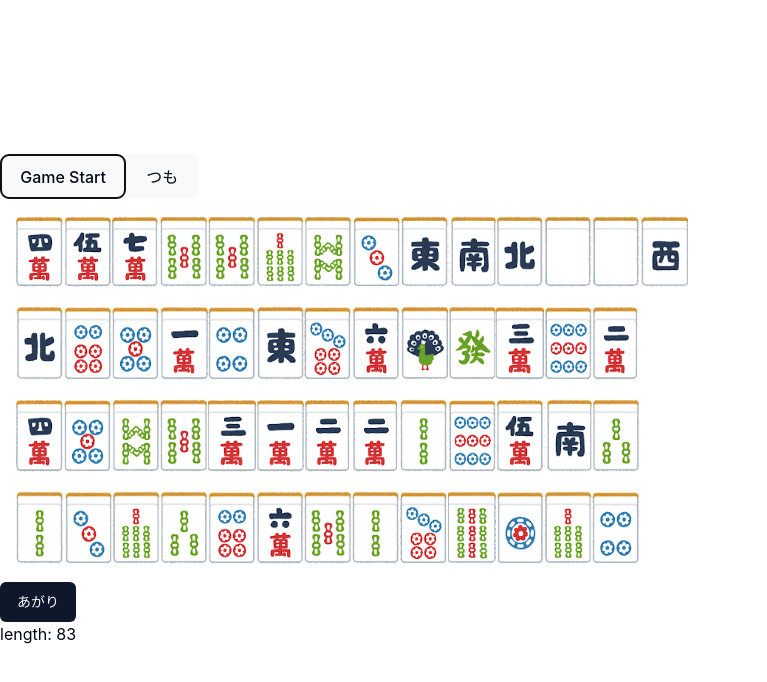
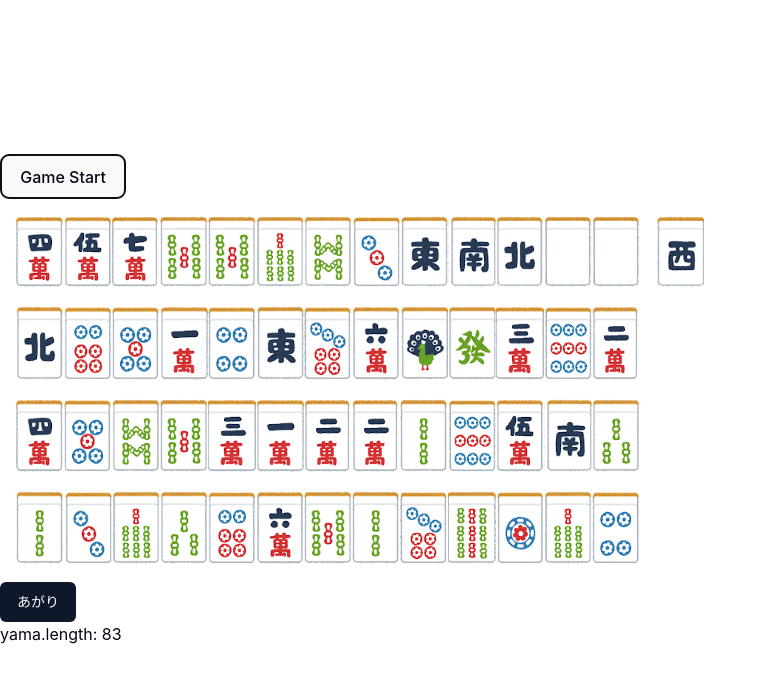
Before and after one commit to Rei1449/geekhack-vol2, a React (Vite) app in the folder frontend/: page /game in a window 1280 px wide. Both pictures are taken after a click on the button "Game Start". Shown: the top 682 px of the page, without its empty margins (0-767 px from the left). Built offline with nearby package versions, Linux system fonts and the light colour scheme.

Commit message:
styling game

```diff
--- a/frontend/src/components/game/Game.tsx
+++ b/frontend/src/components/game/Game.tsx
@@ -68,7 +68,7 @@ const sortTehai = (tehai:HaiInfo[]): void => {
 }
 
 const agari = (): void => {
-
+    window.alert("あがり！！！")
 }
 
 const Game = () => {
@@ -144,13 +144,12 @@ const Game = () => {
     return (
         <>
             <button onClick={startGame} >Game Start</button>
-            <button onClick={tumo} >つも</button>
             <Player tehai={playerTehai} kawa={playerKawa} discardMethod={progressTurn}/>
             <Oponent tehai={oponent1Tehai} kawa={oponent1Kawa}/>
             <Oponent tehai={oponent2Tehai} kawa={oponent2Kawa}/>
             <Oponent tehai={oponent3Tehai} kawa={oponent3Kawa}/>
             <AgariButton onClickMethod={agari}/>
-            <p>length: {yama.length}</p>
+            <p>yama.length: {yama.length}</p>
         </>
     )
 }
--- a/frontend/src/components/game/HaiInPlayerTehai.tsx
+++ b/frontend/src/components/game/HaiInPlayerTehai.tsx
@@ -9,7 +9,7 @@ const HaiInPlayerTehai: React.VFC<Props> = ({ hai, discardMethod }) => {
     const imgSrc = "../../../public/hai-img/hai" + hai.kind + "_" + hai.number + ".png";
     return (
       <>
-        <img src={imgSrc} className="w-12" onClick={() => discardMethod(hai)}/>
+        <img src={imgSrc} className="w-12 hover:-translate-y-4" onClick={() => discardMethod(hai)}/>
       </>
     )
   }
--- a/frontend/src/components/game/Kawa.tsx
+++ b/frontend/src/components/game/Kawa.tsx
@@ -6,12 +6,22 @@ interface Props {
 }
 
 const Kawa : React.VFC<Props> = ({kawa}) => {
+    const splitKawa: HaiInfo[][] = [];
+    for (let i = 0; i<kawa.length/6; i++) {
+        splitKawa.push(kawa.slice(i*6,i*6+6));
+    }
     return (
-        <div className="flex">
+        <div className="mb-4">
             {
-                kawa.map((hai, index) => {
-                    return <Hai hai={hai} key={index} />
-                })
+                splitKawa.map((kawa, i) => (
+                    <div className="flex" key={i}>
+                        {
+                            kawa.map((hai, j) => (
+                                <Hai hai={hai} key={j} />
+                                ))
+                        }
+                    </div>
+                ))
             }
         </div>
     )
--- a/frontend/src/components/game/Oponent.tsx
+++ b/frontend/src/components/game/Oponent.tsx
@@ -3,13 +3,14 @@ import Kawa from "./Kawa";
 import OponentTehai from "./OponentTehai";
 
 interface Props {
-    tehai: HaiInfo[];
-    kawa: HaiInfo[];
+    tehai: HaiInfo[]
+    kawa: HaiInfo[]
+    rotate?: number
 }
 
-const Oponent: React.VFC<Props> = ({ tehai, kawa}) => {
+const Oponent: React.VFC<Props> = ({ tehai, kawa, rotate=0}) => {
     return (
-        <div className="m-4">
+        <div className={"m-4 rotate-"+rotate}>
             <Kawa kawa={kawa}/>
             <OponentTehai tehai={tehai}/>
         </div>
--- a/frontend/src/components/game/PlayerTehai.tsx
+++ b/frontend/src/components/game/PlayerTehai.tsx
@@ -10,9 +10,17 @@ const PlayerTehai : React.VFC<Props> = ({tehai, discardMethod}) => {
     return (
         <div className="flex">
             {
-                tehai.map((hai, index) => (
-                    <HaiInPlayerTehai  hai={hai} key={index} discardMethod={() => discardMethod(hai)}/>
-                ))
+                tehai.map((hai, index) => {
+                    if (index < 13) {
+                        return <HaiInPlayerTehai  hai={hai} key={index} discardMethod={() => discardMethod(hai)}/>
+                    } else {
+                        return (
+                            <div className="ml-4" key={index}>
+                                <HaiInPlayerTehai  hai={hai} discardMethod={() => discardMethod(hai)}/>
+                            </div>
+                            )
+                    }
+                })
             }
         </div>
     )
```
